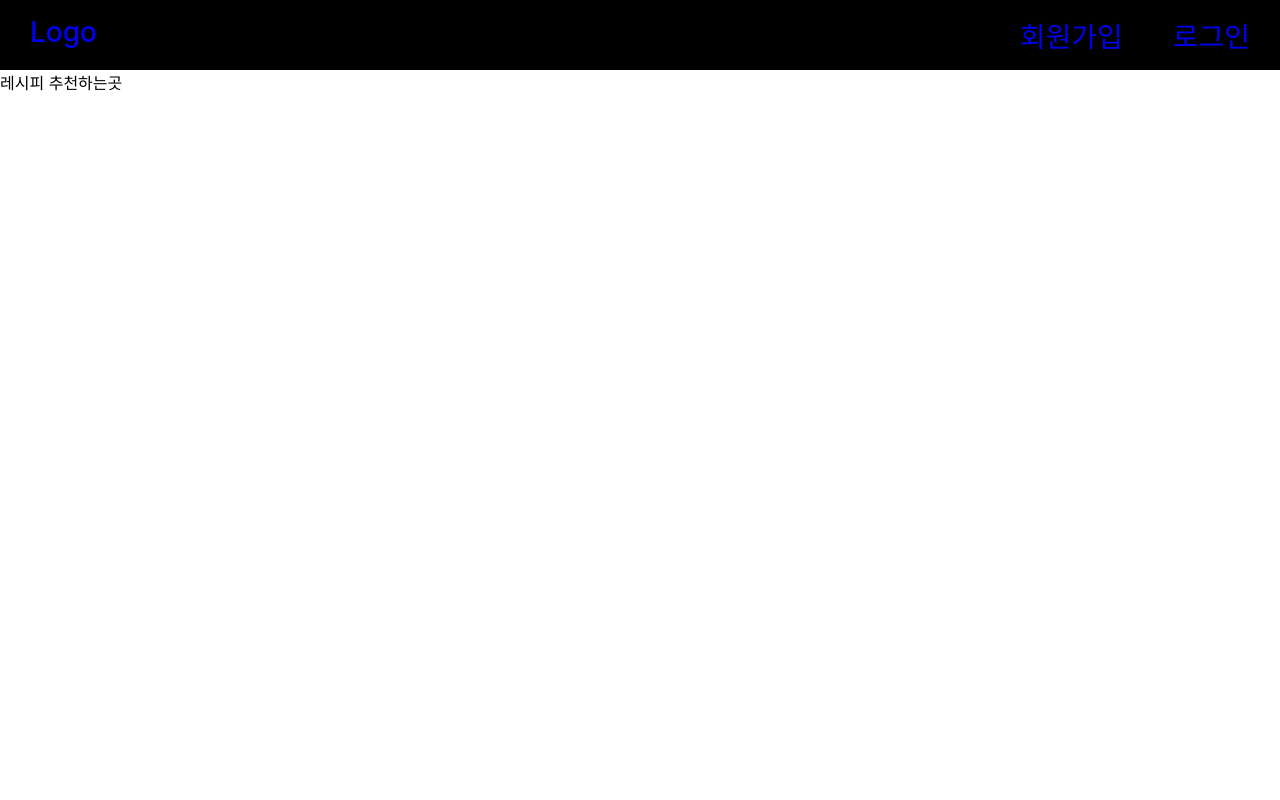
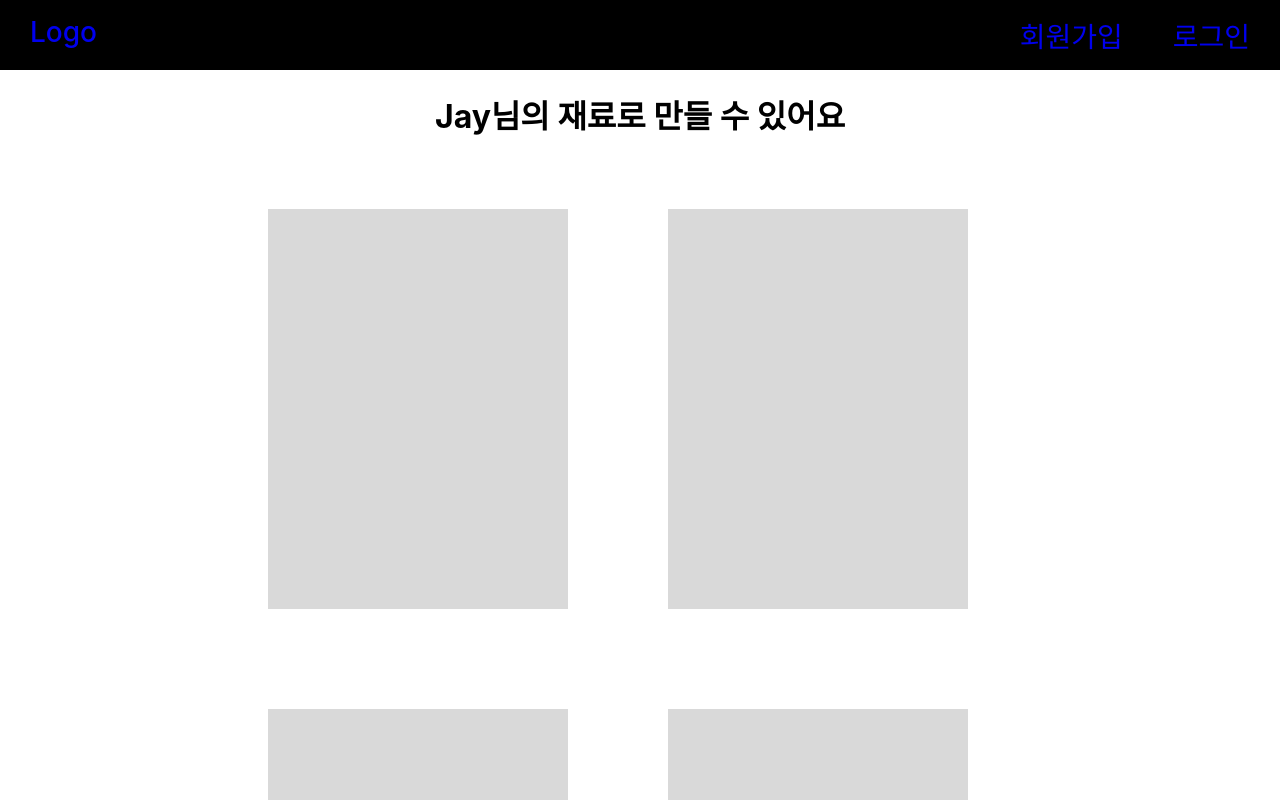
Before and after one commit to codestates-seb/seb39_main_002, a React (Create React App) app in the folder client/: page /recommendation in a window 1280 px wide. Shown: the top 800 px of the page. Built offline with nearby package versions, Linux system fonts and the light colour scheme; no server answers.

Commit message:
AddFood, Fooddetail css, function(no-server)

```diff
--- a/client/src/Addfood.js
+++ b/client/src/Addfood.js
@@ -157,7 +157,7 @@ function Addfood({ data, setData }) {
             value={"freezer"}
             onClick={dataHandlerFreezer}
           >
-            냉동실에 추가하기 ╋
+            <div>냉동실에 추가하기 ╋</div>
           </Link>
           <Link
             // to="/colder"
@@ -166,7 +166,7 @@ function Addfood({ data, setData }) {
             value={"colder"}
             onClick={dataHandlerColder}
           >
-            냉장실에 추가하기 ╋
+            <div>냉장실에 추가하기 ╋</div>
           </Link>
         </div>
       </div>
@@ -271,17 +271,30 @@ export const Main = styled.div`
     }
   }
   .bottomLink {
+    display: flex;
     a {
-      color: #ffa249;
-      background-color: #ffeddc;
       text-decoration: none;
-      padding: 5px;
-      margin: 5px;
     }
     a:visited {
       color: #ffa249;
     }
   }
+  .bottomButton {
+    div {
+      width: 200px;
+      height: 50px;
+      font-size: 20px;
+      font-weight: bold;
+      display: flex;
+      justify-content: center;
+      align-items: center;
+      color: #ff881b;
+      background-color: #f2f2f2;
+      padding: 5px;
+      margin: 50px 15px 0 15px;
+      border-radius: 10px;
+    }
+  }
 `;
 
 export default Addfood;
--- a/client/src/Fooddetail.js
+++ b/client/src/Fooddetail.js
@@ -189,7 +189,11 @@ function Fooddetail({ place, data, setData }) {
             className="bottomButton"
             onClick={dataMoveHander}
           >
-            {place === "colder" ? "냉동실로 옮기기" : "냉장실로 옮기기"}
+            {place === "colder" ? (
+              <div>냉동실로 옮기기</div>
+            ) : (
+              <div>냉장실로 옮기기</div>
+            )}
           </Link>
           <Link
             // to={`/${place}`} 이건 고려해야할 것 같다(다 볼 수 없으니)
@@ -197,7 +201,8 @@ function Fooddetail({ place, data, setData }) {
             className="bottomButton"
             onClick={dataHandler}
           >
-            수정하기
+            {" "}
+            <div>수정하기</div>
           </Link>
         </div>
       </div>
@@ -302,17 +307,30 @@ export const Main = styled.div`
     }
   }
   .bottomLink {
+    display: flex;
     a {
-      color: #ffa249;
-      background-color: #ffeddc;
       text-decoration: none;
-      padding: 5px;
-      margin: 5px;
     }
     a:visited {
       color: #ffa249;
     }
   }
+  .bottomButton {
+    div {
+      width: 170px;
+      height: 50px;
+      font-size: 20px;
+      font-weight: bold;
+      display: flex;
+      justify-content: center;
+      align-items: center;
+      color: #ff881b;
+      background-color: #ffffff;
+      padding: 5px;
+      margin: 50px 15px 0 15px;
+      border-radius: 10px;
+    }
+  }
 `;
 
 export default Fooddetail;
--- a/client/src/Recommendation.js
+++ b/client/src/Recommendation.js
@@ -1,9 +1,59 @@
 import styled from "styled-components";
 
 function Recommendation() {
-  return <Main>레시피 추천하는곳</Main>;
+  return (
+    // Main 대신 빈 냉장고 component를 넣어줘서 진행할 수 있게 해줘야 한다(생긴 후)
+    <Main>
+      <div className="container">
+        <div className="title">
+          <h1>
+            {/* 아래 Jay는 username이 들어갈 예정 */}
+            {"Jay"}
+            님의 재료로 만들 수 있어요
+          </h1>
+        </div>
+        <div className="lists">
+          {/* 아래 내용물들은 레시피 데이터를 사용할 수 있을 때 mapping해서 만든 것을 가정 */}
+          <div className="list"></div>
+          <div className="list"></div>
+          <div className="list"></div>
+          <div className="list"></div>
+          <div className="list"></div>
+          <div className="list"></div>
+          <div className="list"></div>
+          <div className="list"></div>
+          <div className="list"></div>
+          <div className="list"></div>
+          <div className="list"></div>
+          <div className="list"></div>
+        </div>
+      </div>
+    </Main>
+  );
 }
 
-export const Main = styled.div``;
+export const Main = styled.div`
+  display: flex;
+  justify-content: center;
+  .container {
+    width: 80vw;
+  }
+  .title {
+    display: flex;
+    justify-content: center;
+  }
+  .lists {
+    display: flex;
+    flex-wrap: wrap;
+    width: 70vw;
+    margin-left: 7vw;
+  }
+  .list {
+    height: 400px;
+    width: 300px;
+    background-color: #d9d9d9;
+    margin: 50px;
+  }
+`;
 
 export default Recommendation;
```
